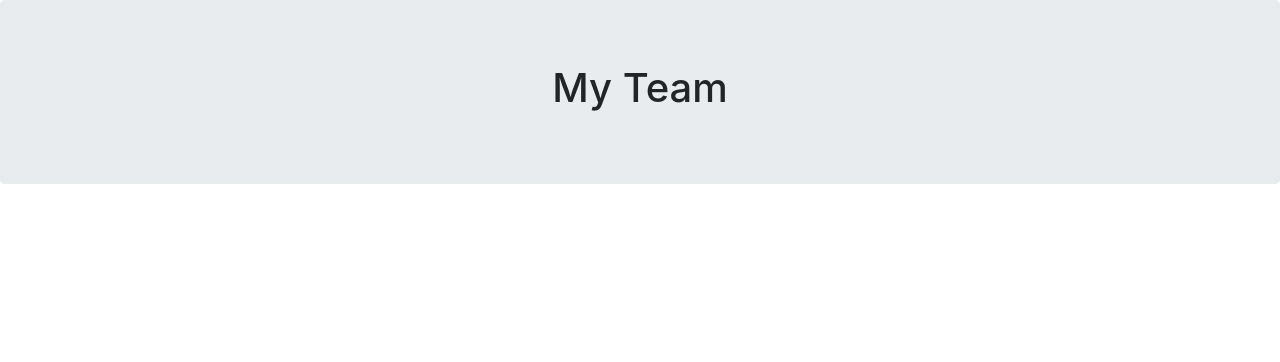
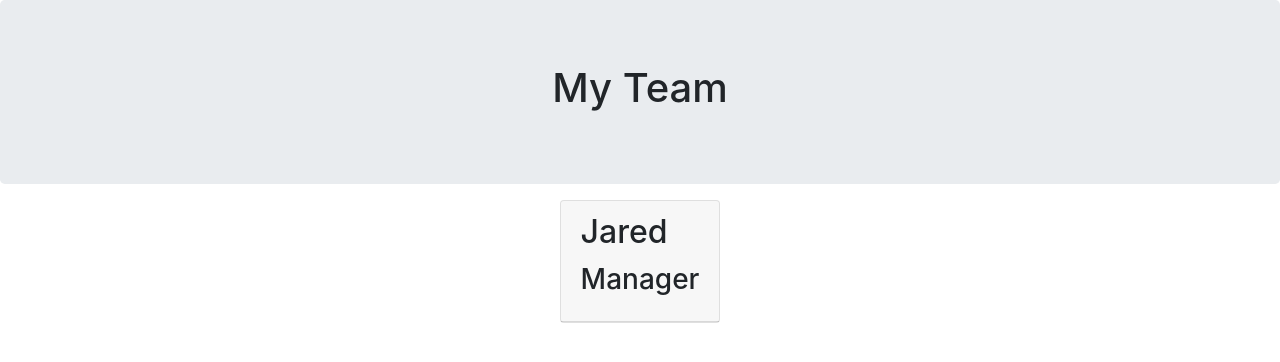
Before and after one commit to pangsua26/homework10_employeeSummary, a website: page output/team.html in a window 1280 px wide. Drawn offline with nearby package versions, Linux system fonts and the light colour scheme.

Commit message:
start of manager card

```diff
--- a/output/team.html
+++ b/output/team.html
@@ -20,6 +20,19 @@
         </div>
     </div>
 
+    <div class = "container">
+        <div class = "row">
+            <div class = "team-area col-12 d-flex justify-content-center">
+                <div class = "card employee">
+                    <div class = "card-header">
+                        <h2 class = "card-title">Jared</h2>
+                        <h3 class = "card-title">Manager</h3>
+                    </div>
+
+                </div>
+            </div>
+        </div>
+    </div>
 
 
 </body>
```
